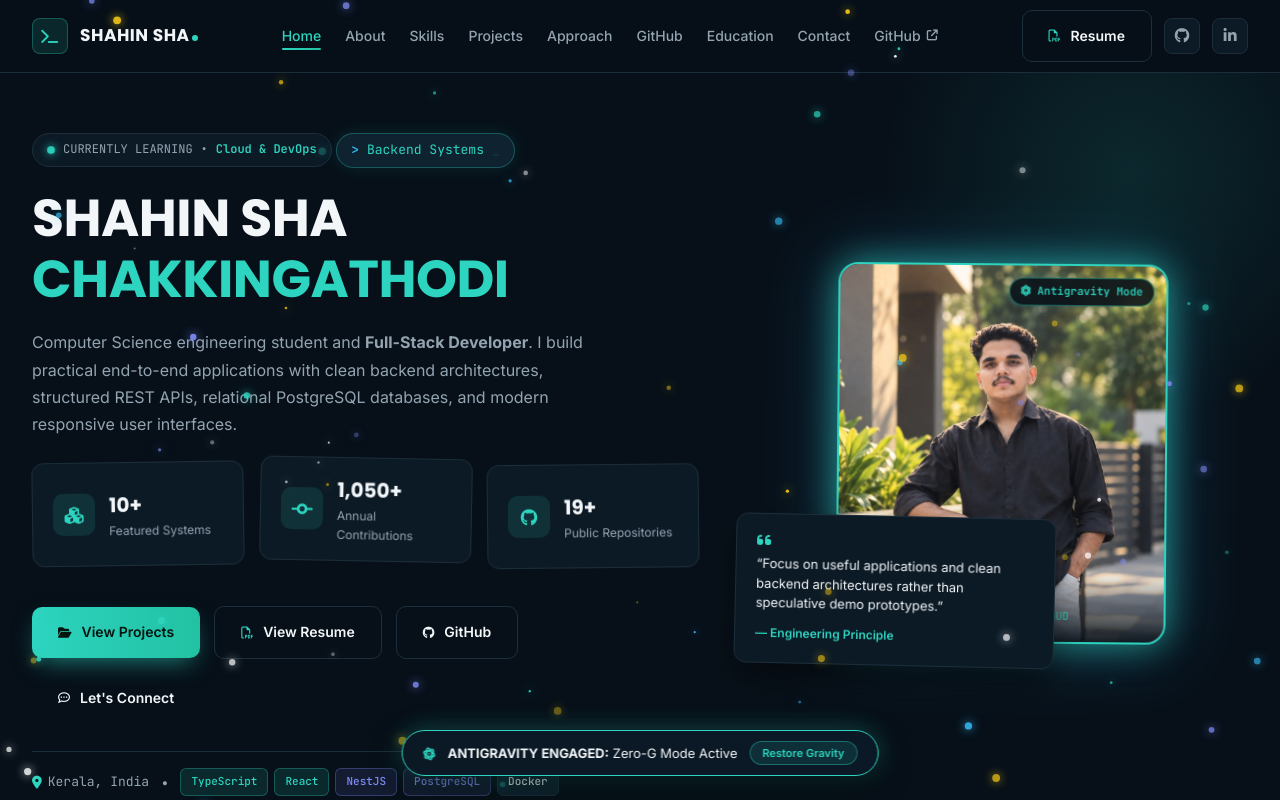
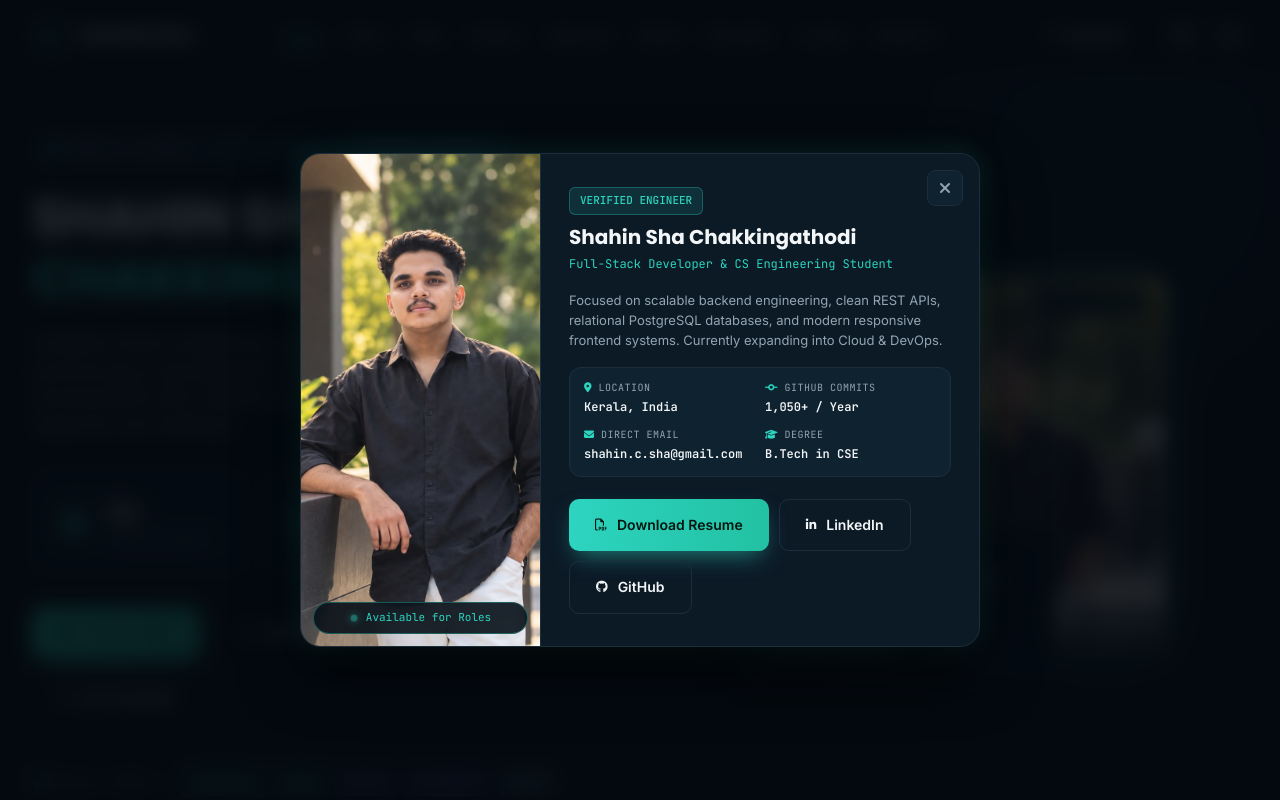
Before and after one commit to Shahinshac/Shahin-sha-portfolio, a website: page index.html in a window 1280 px wide. Both pictures are taken after a click on the element 1001 px from the left and 464 px from the top of the page. Shown: the top 800 px of the page. Drawn offline with Linux system fonts and the light colour scheme; no server answers.

Commit message:
feat(profile): replace float animation with professional verified engineer spotlight modal on photo click

```diff
--- a/index.html
+++ b/index.html
@@ -71,15 +71,64 @@
   <!-- Ambient Cursor Spotlight Glow -->
   <div class="cursor-spotlight" id="cursorSpotlight"></div>
 
-  <!-- Antigravity Zero-G Canvas Layer -->
-  <canvas id="antigravityCanvas" class="antigravity-canvas"></canvas>
-
-  <!-- Antigravity Floating HUD Toast -->
-  <div class="antigravity-hud" id="antigravityHud">
-    <div class="antigravity-hud-content">
-      <i class="fa-solid fa-atom"></i>
-      <span><strong>ANTIGRAVITY ENGAGED:</strong> Zero-G Mode Active</span>
-      <button class="hud-close-btn" onclick="toggleAntigravity(false)">Restore Gravity</button>
+  <!-- Professional Profile Spotlight Lightbox Modal -->
+  <div class="profile-modal-overlay" id="profileModal" style="display: none;" onclick="closeProfileModal(event)">
+    <div class="profile-modal-card" onclick="event.stopPropagation()">
+      <button class="profile-modal-close" onclick="closeProfileModal()" aria-label="Close Profile Modal">
+        <i class="fa-solid fa-xmark"></i>
+      </button>
+
+      <div class="profile-modal-content">
+        <div class="profile-modal-img-wrap">
+          <img src="images/avatar.jpg" alt="Shahin Sha Chakkingathodi" class="profile-modal-img">
+          <div class="profile-modal-status-badge mono">
+            <span class="status-dot"></span> Available for Roles
+          </div>
+        </div>
+
+        <div class="profile-modal-details">
+          <div class="profile-modal-header">
+            <span class="badge badge-cyan mono">VERIFIED ENGINEER</span>
+            <h3 class="profile-modal-name">Shahin Sha Chakkingathodi</h3>
+            <p class="profile-modal-role mono">Full-Stack Developer &amp; CS Engineering Student</p>
+          </div>
+
+          <p class="profile-modal-bio">
+            Focused on scalable backend engineering, clean REST APIs, relational PostgreSQL databases, and modern responsive frontend systems. Currently expanding into Cloud &amp; DevOps.
+          </p>
+
+          <div class="profile-modal-specs-grid mono">
+            <div class="spec-cell">
+              <span class="spec-lbl"><i class="fa-solid fa-location-dot" style="color: var(--accent);"></i> Location</span>
+              <span class="spec-val">Kerala, India</span>
+            </div>
+            <div class="spec-cell">
+              <span class="spec-lbl"><i class="fa-solid fa-code-commit" style="color: var(--accent);"></i> GitHub Commits</span>
+              <span class="spec-val">1,050+ / Year</span>
+            </div>
+            <div class="spec-cell">
+              <span class="spec-lbl"><i class="fa-solid fa-envelope" style="color: var(--accent);"></i> Direct Email</span>
+              <span class="spec-val">shahin.c.sha@gmail.com</span>
+            </div>
+            <div class="spec-cell">
+              <span class="spec-lbl"><i class="fa-solid fa-graduation-cap" style="color: var(--accent);"></i> Degree</span>
+              <span class="spec-val">B.Tech in CSE</span>
+            </div>
+          </div>
+
+          <div class="profile-modal-actions">
+            <a href="resume/resume.pdf" target="_blank" rel="noopener noreferrer" class="btn btn--primary">
+              <i class="fa-regular fa-file-pdf"></i> Download Resume
+            </a>
+            <a href="https://www.linkedin.com/in/shahin-sha-chakkingathodi" target="_blank" rel="noopener noreferrer" class="btn btn--outline">
+              <i class="fa-brands fa-linkedin-in"></i> LinkedIn
+            </a>
+            <a href="https://github.com/Shahinshac" target="_blank" rel="noopener noreferrer" class="btn btn--outline">
+              <i class="fa-brands fa-github"></i> GitHub
+            </a>
+          </div>
+        </div>
+      </div>
     </div>
   </div>
 
@@ -253,9 +302,9 @@
 
       <!-- Right Column: portrait photo + floating quote card -->
       <div class="hero__visual">
-        <div class="hero__portrait-wrap" id="heroPortraitWrap" onclick="triggerPhotoAntigravity(event)" title="Click to activate Antigravity Zero-G Mode!">
-          <div class="antigravity-badge mono">
-            <i class="fa-solid fa-atom"></i> Antigravity Mode
+        <div class="hero__portrait-wrap" id="heroPortraitWrap" onclick="openProfileModal()" title="Click to view verified developer profile">
+          <div class="portrait-badge mono">
+            <i class="fa-solid fa-expand"></i> View Profile
           </div>
           <img class="hero__portrait" src="images/avatar.jpg" alt="Shahin Sha Chakkingathodi - Full-Stack Developer">
           <div class="hero__portrait-caption">
@@ -2238,92 +2287,36 @@
       });
     });
 
-    // 5. Antigravity Zero-G System on Profile Photo Click
-    let antigravityActive = false;
-    let antigravityAnimId = null;
-    let particles = [];
-
-    function triggerPhotoAntigravity(e) {
-      toggleAntigravity(!antigravityActive);
+    // 5. Professional Profile Spotlight Modal
+    function openProfileModal() {
+      const modal = document.getElementById('profileModal');
+      if (modal) {
+        modal.style.display = 'flex';
+        document.body.style.overflow = 'hidden';
+      }
     }
 
-    function toggleAntigravity(activate) {
-      antigravityActive = activate;
-      const hud = document.getElementById('antigravityHud');
-      const canvas = document.getElementById('antigravityCanvas');
-
-      if (antigravityActive) {
-        document.body.classList.add('antigravity-active');
-        if (hud) hud.classList.add('is-visible');
-        if (canvas) {
-          canvas.style.display = 'block';
-          initAntigravityParticles();
-        }
-      } else {
-        document.body.classList.remove('antigravity-active');
-        if (hud) hud.classList.remove('is-visible');
-        if (canvas) {
-          canvas.style.display = 'none';
-          cancelAnimationFrame(antigravityAnimId);
+    function closeProfileModal(e) {
+      if (!e || e.target.id === 'profileModal' || e.currentTarget.classList?.contains('profile-modal-close')) {
+        const modal = document.getElementById('profileModal');
+        if (modal) {
+          modal.style.display = 'none';
+          document.body.style.overflow = '';
         }
       }
     }
 
-    function initAntigravityParticles() {
-      const canvas = document.getElementById('antigravityCanvas');
-      if (!canvas) return;
-      const ctx = canvas.getContext('2d');
-
-      function resize() {
-        canvas.width = window.innerWidth;
-        canvas.height = window.innerHeight;
+    // Close on Escape key
+    document.addEventListener('keydown', (e) => {
+      if (e.key === 'Escape') {
+        const profModal = document.getElementById('profileModal');
+        if (profModal && profModal.style.display === 'flex') {
+          profModal.style.display = 'none';
+          document.body.style.overflow = '';
+        }
+        closeProjectModal();
       }
-      resize();
-
-      particles = [];
-      const particleColors = ['#2dd4bf', '#38bdf8', '#818cf8', '#facc15', '#ffffff'];
-      for (let i = 0; i < 70; i++) {
-        particles.push({
-          x: Math.random() * canvas.width,
-          y: Math.random() * canvas.height,
-          radius: Math.random() * 3 + 1,
-          color: particleColors[Math.floor(Math.random() * particleColors.length)],
-          vx: (Math.random() - 0.5) * 1.5,
-          vy: -(Math.random() * 1.8 + 0.5), // Upward anti-gravity float
-          alpha: Math.random() * 0.7 + 0.3,
-          pulse: Math.random() * 0.05 + 0.01
-        });
-      }
-
-      function draw() {
-        if (!antigravityActive) return;
-        ctx.clearRect(0, 0, canvas.width, canvas.height);
-
-        particles.forEach(p => {
-          p.x += p.vx;
-          p.y += p.vy;
-
-          if (p.y < -10) p.y = canvas.height + 10;
-          if (p.x < -10) p.x = canvas.width + 10;
-          if (p.x > canvas.width + 10) p.x = -10;
-
-          p.alpha += Math.sin(Date.now() * p.pulse) * 0.02;
-          const currentAlpha = Math.max(0.2, Math.min(0.9, p.alpha));
-
-          ctx.beginPath();
-          ctx.arc(p.x, p.y, p.radius, 0, Math.PI * 2);
-          ctx.fillStyle = p.color;
-          ctx.globalAlpha = currentAlpha;
-          ctx.shadowBlur = 10;
-          ctx.shadowColor = p.color;
-          ctx.fill();
-        });
-
-        antigravityAnimId = requestAnimationFrame(draw);
-      }
-
-      draw();
-    }
+    });
   </script>
 
 </body>
--- a/style.css
+++ b/style.css
@@ -2523,25 +2523,26 @@ body:hover .cursor-spotlight {
   will-change: transform;
 }
 
-/* 6. Antigravity Zero-G System */
+/* 6. Professional Profile Spotlight Modal */
 .hero__portrait-wrap {
   cursor: pointer;
   position: relative;
-  transition: transform 0.4s cubic-bezier(0.16, 1, 0.3, 1), box-shadow 0.4s ease, border-color 0.4s ease;
+  transition: transform 0.3s cubic-bezier(0.16, 1, 0.3, 1), box-shadow 0.3s ease, border-color 0.3s ease;
 }
 
 .hero__portrait-wrap:hover {
-  transform: translateY(-4px) scale(1.02);
-  box-shadow: 0 20px 40px rgba(0, 0, 0, 0.6), 0 0 25px rgba(45, 212, 191, 0.3);
-}
-
-.antigravity-badge {
+  transform: translateY(-4px);
+  border-color: var(--accent);
+  box-shadow: 0 16px 36px rgba(0, 0, 0, 0.5), 0 0 24px rgba(45, 212, 191, 0.2);
+}
+
+.portrait-badge {
   position: absolute;
   top: 12px;
   right: 12px;
   z-index: 4;
-  background: rgba(7, 16, 25, 0.88);
-  border: 1px solid rgba(45, 212, 191, 0.4);
+  background: rgba(7, 16, 25, 0.85);
+  border: 1px solid rgba(45, 212, 191, 0.35);
   color: var(--accent);
   padding: 4px 10px;
   border-radius: 20px;
@@ -2550,142 +2551,188 @@ body:hover .cursor-spotlight {
   display: flex;
   align-items: center;
   gap: 6px;
-  backdrop-filter: blur(6px);
-  box-shadow: 0 0 10px rgba(45, 212, 191, 0.2);
-  animation: pulseAntigravityBadge 2.5s infinite;
-}
-
-@keyframes pulseAntigravityBadge {
-  0%, 100% { transform: scale(1); box-shadow: 0 0 10px rgba(45, 212, 191, 0.2); }
-  50% { transform: scale(1.05); box-shadow: 0 0 18px rgba(45, 212, 191, 0.45); }
-}
-
-.antigravity-canvas {
+  backdrop-filter: blur(8px);
+  box-shadow: 0 4px 12px rgba(0, 0, 0, 0.3);
+  transition: all 0.2s ease;
+}
+
+.hero__portrait-wrap:hover .portrait-badge {
+  background: var(--accent);
+  color: var(--bg-dark);
+  border-color: var(--accent);
+}
+
+.profile-modal-overlay {
   position: fixed;
   inset: 0;
+  background: rgba(4, 9, 15, 0.85);
+  backdrop-filter: blur(10px);
+  -webkit-backdrop-filter: blur(10px);
+  z-index: 2500;
+  display: flex;
+  align-items: center;
+  justify-content: center;
+  padding: 20px;
+  animation: fadeIn 0.2s ease;
+}
+
+.profile-modal-card {
+  background: var(--bg-panel);
+  border: 1px solid var(--border-color);
+  border-radius: var(--radius-lg);
+  width: 100%;
+  max-width: 680px;
+  position: relative;
+  overflow: hidden;
+  box-shadow: 0 24px 60px rgba(0, 0, 0, 0.7), 0 0 30px rgba(45, 212, 191, 0.15);
+  animation: slideUp 0.25s cubic-bezier(0.16, 1, 0.3, 1);
+}
+
+.profile-modal-close {
+  position: absolute;
+  top: 16px;
+  right: 16px;
+  background: var(--bg-panel-alt);
+  border: 1px solid var(--border-color);
+  color: var(--text-secondary);
+  width: 36px;
+  height: 36px;
+  border-radius: 8px;
+  display: grid;
+  place-items: center;
+  cursor: pointer;
+  font-size: 16px;
+  transition: all 0.2s ease;
+  z-index: 10;
+}
+
+.profile-modal-close:hover {
+  background: var(--accent-soft);
+  border-color: var(--accent);
+  color: var(--accent);
+}
+
+.profile-modal-content {
+  display: grid;
+  grid-template-columns: 240px 1fr;
+  align-items: stretch;
+}
+
+.profile-modal-img-wrap {
+  position: relative;
+  background: var(--bg-dark);
+  border-right: 1px solid var(--border-color);
+  display: flex;
+  flex-direction: column;
+}
+
+.profile-modal-img {
   width: 100%;
   height: 100%;
-  pointer-events: none;
-  z-index: 1500;
-  display: none;
-}
-
-.antigravity-hud {
-  position: fixed;
-  bottom: 24px;
-  left: 50%;
-  transform: translateX(-50%) translateY(100px);
-  z-index: 2500;
-  transition: transform 0.4s cubic-bezier(0.16, 1, 0.3, 1);
-  pointer-events: none;
-}
-
-.antigravity-hud.is-visible {
-  transform: translateX(-50%) translateY(0);
-  pointer-events: auto;
-}
-
-.antigravity-hud-content {
-  display: flex;
-  align-items: center;
-  gap: 12px;
-  background: rgba(12, 26, 38, 0.95);
-  border: 1px solid var(--accent);
-  border-radius: 50px;
-  padding: 10px 20px;
-  color: var(--text-primary);
-  font-size: 13px;
-  box-shadow: 0 10px 30px rgba(0, 0, 0, 0.6), 0 0 25px rgba(45, 212, 191, 0.35);
-  backdrop-filter: blur(10px);
-}
-
-.antigravity-hud-content i {
-  color: var(--accent);
-  animation: spinSlow 4s linear infinite;
-}
-
-@keyframes spinSlow {
-  from { transform: rotate(0deg); }
-  to { transform: rotate(360deg); }
-}
-
-.hud-close-btn {
-  background: var(--accent-soft);
-  border: 1px solid rgba(45, 212, 191, 0.4);
-  color: var(--accent);
-  padding: 4px 12px;
+  min-height: 280px;
+  object-fit: cover;
+  object-position: center top;
+  display: block;
+}
+
+.profile-modal-status-badge {
+  position: absolute;
+  bottom: 12px;
+  left: 12px;
+  right: 12px;
+  background: rgba(7, 16, 25, 0.9);
+  border: 1px solid rgba(45, 212, 191, 0.35);
   border-radius: 20px;
+  padding: 6px 12px;
   font-size: 11px;
+  color: var(--accent);
+  display: flex;
+  align-items: center;
+  justify-content: center;
+  gap: 8px;
+  backdrop-filter: blur(6px);
+}
+
+.profile-modal-details {
+  padding: 32px 28px;
+  display: flex;
+  flex-direction: column;
+  gap: 16px;
+}
+
+.profile-modal-header h3 {
+  font-size: 20px;
+  color: var(--text-primary);
+  margin: 6px 0 2px;
+}
+
+.profile-modal-role {
+  font-size: 12px;
+  color: var(--accent);
+}
+
+.profile-modal-bio {
+  font-size: 13px;
+  line-height: 1.55;
+  color: var(--text-secondary);
+}
+
+.profile-modal-specs-grid {
+  display: grid;
+  grid-template-columns: 1fr 1fr;
+  gap: 10px;
+  background: var(--bg-panel-alt);
+  border: 1px solid var(--border-color);
+  border-radius: var(--radius-md);
+  padding: 12px 14px;
+}
+
+.spec-cell {
+  display: flex;
+  flex-direction: column;
+  gap: 2px;
+}
+
+.spec-lbl {
+  font-size: 10px;
+  color: var(--text-secondary);
+  text-transform: uppercase;
+  letter-spacing: 0.5px;
+}
+
+.spec-val {
+  font-size: 12px;
   font-weight: 600;
-  cursor: pointer;
-  transition: all 0.2s ease;
-}
-
-.hud-close-btn:hover {
-  background: var(--accent);
-  color: var(--bg-dark);
-}
-
-/* Zero-G Floating active states */
-body.antigravity-active .hero__portrait-wrap {
-  animation: zeroGFloatHero 3.5s ease-in-out infinite alternate;
-  border-color: var(--accent) !important;
-  box-shadow: 0 0 35px rgba(45, 212, 191, 0.6), 0 0 70px rgba(56, 189, 248, 0.3) !important;
-}
-
-body.antigravity-active .quote-card {
-  animation: zeroGFloatQuote 4.2s ease-in-out infinite alternate;
-}
-
-body.antigravity-active .stat-card:nth-child(1) {
-  animation: zeroGFloat1 4s ease-in-out infinite alternate;
-}
-body.antigravity-active .stat-card:nth-child(2) {
-  animation: zeroGFloat2 3.6s ease-in-out infinite alternate;
-}
-body.antigravity-active .stat-card:nth-child(3) {
-  animation: zeroGFloat3 4.4s ease-in-out infinite alternate;
-}
-
-body.antigravity-active .project-card {
-  animation: zeroGFloatCard 5s ease-in-out infinite alternate;
-}
-
-body.antigravity-active .pillar-card {
-  animation: zeroGFloatPillar 4.5s ease-in-out infinite alternate;
-}
-
-@keyframes zeroGFloatHero {
-  0% { transform: translateY(0) rotate(0deg); }
-  50% { transform: translateY(-16px) rotate(-1.5deg); }
-  100% { transform: translateY(-8px) rotate(1.5deg); }
-}
-
-@keyframes zeroGFloatQuote {
-  0% { transform: translateY(0) rotate(0deg); }
-  50% { transform: translateY(-14px) rotate(2deg); }
-  100% { transform: translateY(-6px) rotate(-1deg); }
-}
-
-@keyframes zeroGFloat1 {
-  0% { transform: translateY(0); }
-  100% { transform: translateY(-10px) rotate(-1deg); }
-}
-@keyframes zeroGFloat2 {
-  0% { transform: translateY(0); }
-  100% { transform: translateY(-14px) rotate(1.2deg); }
-}
-@keyframes zeroGFloat3 {
-  0% { transform: translateY(0); }
-  100% { transform: translateY(-8px) rotate(-0.8deg); }
-}
-
-@keyframes zeroGFloatCard {
-  0% { transform: translateY(0); }
-  100% { transform: translateY(-8px) rotate(0.6deg); }
-}
-
-@keyframes zeroGFloatPillar {
-  0% { transform: translateY(0); }
-  100% { transform: translateY(-10px) rotate(-0.6deg); }
-}
+  color: var(--text-primary);
+}
+
+.profile-modal-actions {
+  display: flex;
+  gap: 10px;
+  margin-top: 6px;
+  flex-wrap: wrap;
+}
+
+@media (max-width: 640px) {
+  .profile-modal-content {
+    grid-template-columns: 1fr;
+  }
+
+  .profile-modal-img {
+    height: 220px;
+    min-height: auto;
+  }
+
+  .profile-modal-img-wrap {
+    border-right: none;
+    border-bottom: 1px solid var(--border-color);
+  }
+
+  .profile-modal-details {
+    padding: 20px;
+  }
+
+  .profile-modal-specs-grid {
+    grid-template-columns: 1fr;
+  }
+}
```
